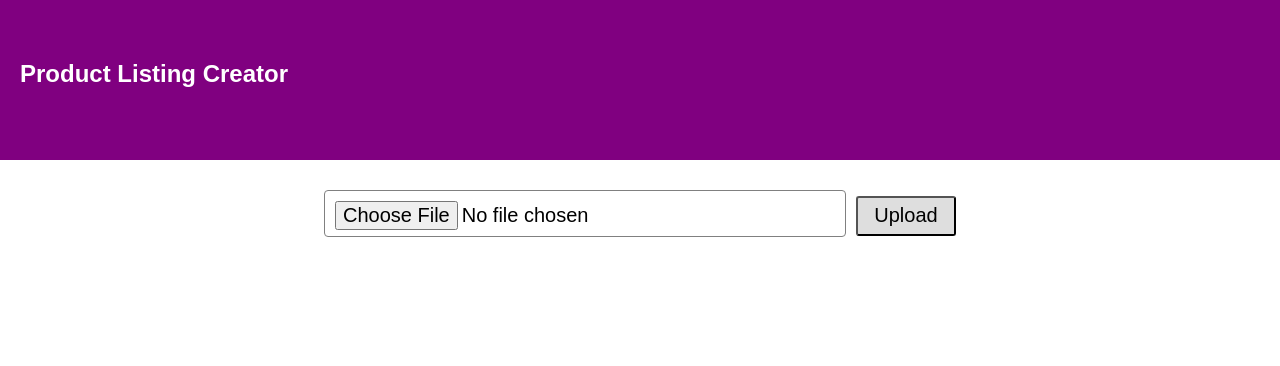
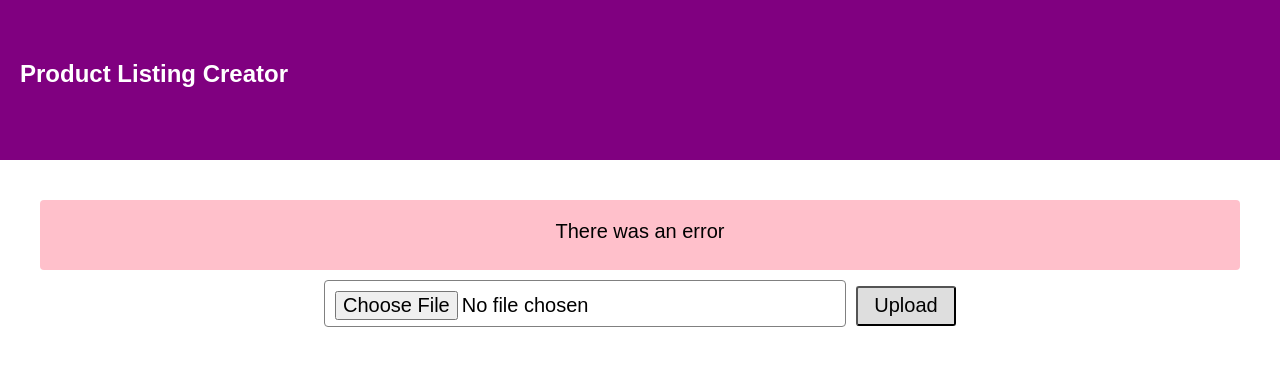
Before and after one commit to jsjunkie/productlistingcreator, a React (Create React App) app: page / in a window 1280 px wide. Both pictures are taken after a click on the button "Upload". Shown: the top 366 px of the page. Built offline with nearby package versions, Linux system fonts and the light colour scheme; no server answers.

Commit message:
Add uploading message

```diff
--- a/src/App.css
+++ b/src/App.css
@@ -19,3 +19,7 @@
 :focus {
   outline: none;
 }
+
+.margin10{
+  margin: 10px;
+}
--- a/src/App.js
+++ b/src/App.js
@@ -9,14 +9,25 @@ class App extends Component {
   constructor () {
 	  super();
  	  this.state = {
+      uploadMessage: '',
+      messageStyle: ''
    	};
   }
 
   uploadFile  (file) {
     service.uploadFile(file, res => {
-
+      this.setState({uploadMessage: res, messageStyle: 'uploadMessageGreen'})
+      var t = setInterval(() => {
+        this.setState({uploadMessage: ''});
+        clearInterval(t);
+      }, 3000);
     }, err => {
-      console.log(err);
+      console.error(err);
+      this.setState({uploadMessage: "There was an error", messageStyle: 'uploadMessagePink'});
+      var t = setInterval(() => {
+        this.setState({uploadMessage: ''});
+        clearInterval(t);
+      }, 3000)
     });
   }
 
@@ -26,7 +37,9 @@ class App extends Component {
         <div className="App-header">
           <h2>Product Listing Creator</h2>
         </div>
-        <Main uploadFile={(file) => this.uploadFile(file)}/>
+        <Main uploadFile={(file) => this.uploadFile(file)}
+              uploadMessage = {this.state.uploadMessage}
+              style={this.state.messageStyle}/>
       </div>
     );
   }
--- a/src/Main.css
+++ b/src/Main.css
@@ -24,3 +24,18 @@
 	background: lightgray;
 	color: black;
 }
+
+.uploadMessage {
+	height: 50px;
+	border-radius: 4px;
+	font-size: 20px;
+	padding-top: 20px;
+}
+
+.uploadMessageGreen {
+	background: lightgreen;
+}
+
+.uploadMessagePink {
+	background: pink;
+}
--- a/src/Main.js
+++ b/src/Main.js
@@ -10,9 +10,14 @@ class Main extends Component {
 	}
 
 	render () {
+		var uploadMessage = this.props.uploadMessage
+							  ?	<div className={`uploadMessage margin10 ${this.props.style}`}>{this.props.uploadMessage}</div>
+							  : '';
 		return (
 			<div className="main">
+				{uploadMessage}
 				<input
+					name="csv"
 					ref='fileinput'
 					type="file"
 					className="uploadInput"
--- a/src/service.js
+++ b/src/service.js
@@ -11,7 +11,9 @@ export const service = {
 			body: data
 		}).then(res => {
 			if (res.status === 200){
-				callback()
+				res.text().then(message => {
+					callback(message);
+				})
 			} else {
 				errorCallback(res.status);
 			}
```
